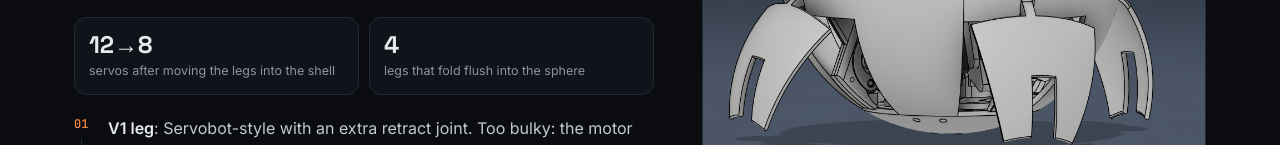
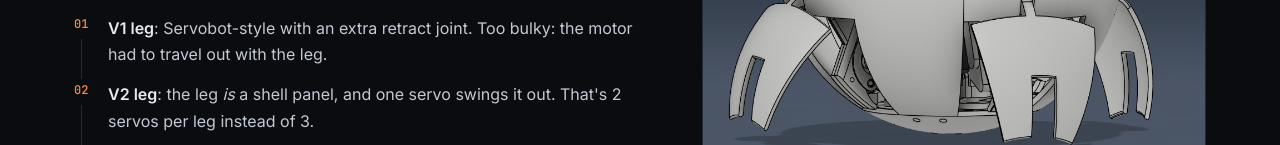
Before and after one commit to asd417/asd417.github.io, a plain HTML site: page index.html in a window 1280 px wide. Shown: the part 2313-2458 px from the top of the page. Drawn offline with Linux system fonts and the light colour scheme.

Commit message:
Drop redundant DECEPTACON fact boxes
Co-Authored-By: Claude Opus 5.5 <noreply@anthropic.com>

```diff
--- a/index.html
+++ b/index.html
@@ -355,10 +355,6 @@ dialog.lb button { position: fixed; top: 16px; right: 16px; width: 40px; height:
         <h3>DECEPTACON: a robot that rolls up like an armadillo</h3>
         <p>A team project: a sphere that unfolds into a four-legged walker. My part was <b>the mechanical design and fabrication</b>:
           the CAD, every 3D print, print-quality and tolerance tests, and the bearing layout. My teammates built the electronics.</p>
-        <div class="facts">
-          <div class="fact"><b>12→8</b><span>servos after moving the legs into the shell</span></div>
-          <div class="fact"><b>4</b><span>legs that fold flush into the sphere</span></div>
-        </div>
         <ol class="story">
           <li><b>V1 leg</b>: Servobot-style with an extra retract joint. Too bulky: the motor had to travel out with the leg.</li>
           <li><b>V2 leg</b>: the leg <em>is</em> a shell panel, and one servo swings it out. That's 2 servos per leg instead of 3.</li>
```
